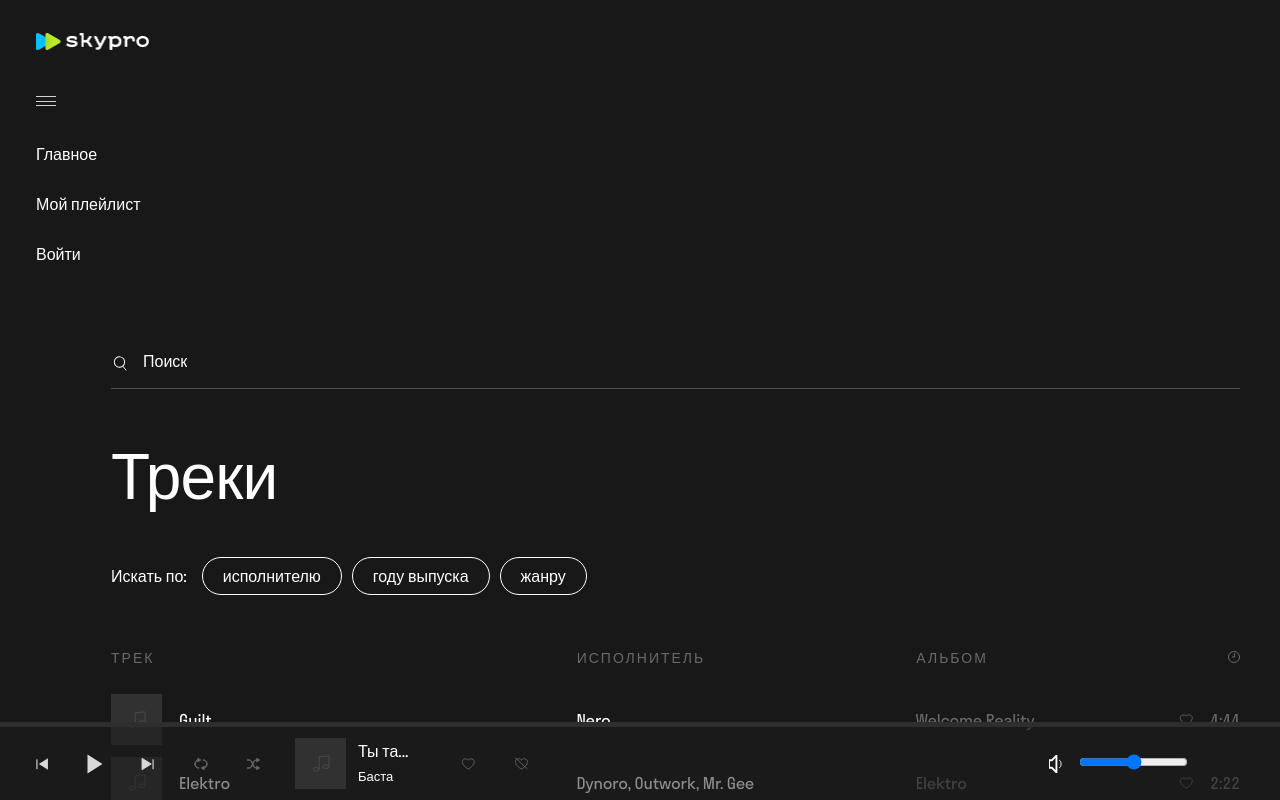
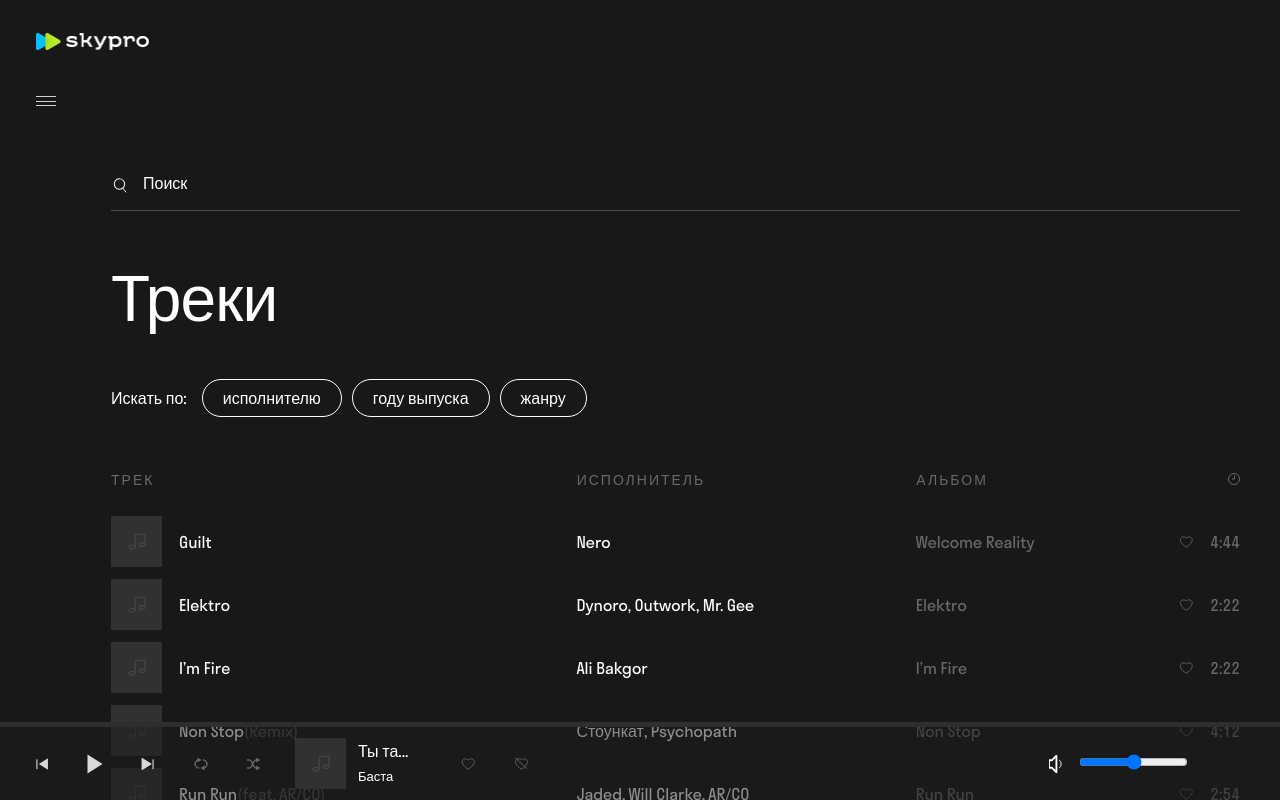
Before and after one commit to Andruha99/skypro-music, a React (Create React App) app: page / in a window 1280 px wide. Built offline with nearby package versions, Linux system fonts and the light colour scheme.

Commit message:
Add toggle menu

```diff
--- a/src/components/navMenu/NavMenu.jsx
+++ b/src/components/navMenu/NavMenu.jsx
@@ -1,24 +1,34 @@
-import React from "react";
+import React, { useState } from "react";
 import "./navMenu.css";
 import { MenuItem } from "../menuItem/MenuItem";
 
 export const NavMenu = () => {
+  const [menuOpen, setMenuOpen] = useState(false);
+
+  const toggleMenu = () => {
+    setMenuOpen(!menuOpen);
+  };
+
   return (
     <nav className="main__nav nav">
       <div className="nav__logo logo">
         <img className="logo__image" src="img/logo.png" alt="logo" />
       </div>
-      <div className="nav__burger burger">
+      <div className="nav__burger burger" onClick={toggleMenu}>
         <span className="burger__line"></span>
         <span className="burger__line"></span>
         <span className="burger__line"></span>
       </div>
       <div className="nav__menu menu">
-        <ul className="menu__list">
-          <MenuItem linkTo="#" name="Главное" />
-          <MenuItem linkTo="#" name="Мой плейлист" />
-          <MenuItem linkTo="../signin.html" name="Войти" />
-        </ul>
+        {menuOpen ? (
+          <ul className="menu__list">
+            <MenuItem linkTo="#" name="Главное" />
+            <MenuItem linkTo="#" name="Мой плейлист" />
+            <MenuItem linkTo="../signin.html" name="Войти" />
+          </ul>
+        ) : (
+          ""
+        )}
       </div>
     </nav>
   );
```
